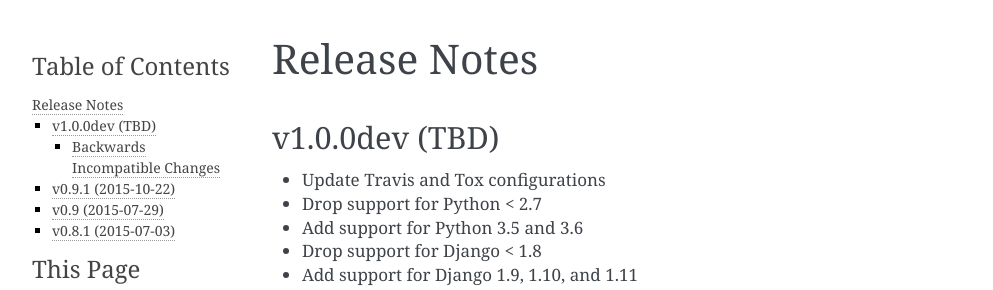
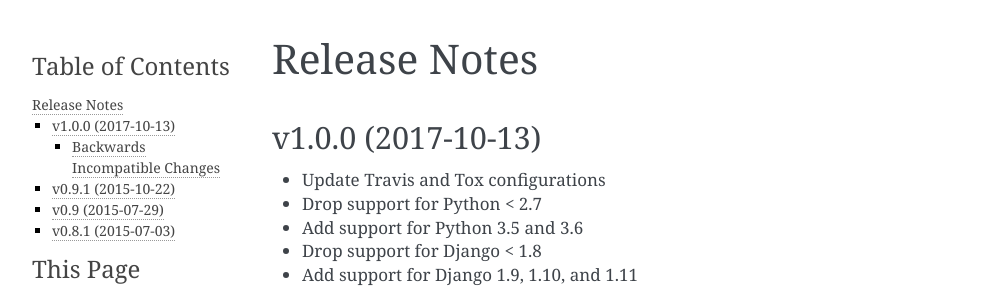
Before and after one commit to django-cache-machine/django-cache-machine, a Sphinx documentation site: the page built from docs/releases.rst, in a window 1280 px wide. Shown: the top 290 px of the page, without its empty margins (148-1141 px from the left). Built offline with Sphinx 7.4.7, drawn with Linux system fonts in a browser that asks for light colours.

Commit message:
Bump version for release

```diff
--- a/caching/__init__.py
+++ b/caching/__init__.py
@@ -1,4 +1,4 @@
 from __future__ import unicode_literals
 
-VERSION = ('0', '9', '1')
+VERSION = ('1', '0', '0')
 __version__ = '.'.join(VERSION)
--- a/docs/releases.rst
+++ b/docs/releases.rst
@@ -3,8 +3,8 @@
 Release Notes
 ==================
 
-v1.0.0dev (TBD)
----------------
+v1.0.0 (2017-10-13)
+-------------------
 
 - Update Travis and Tox configurations
 - Drop support for Python < 2.7
```
